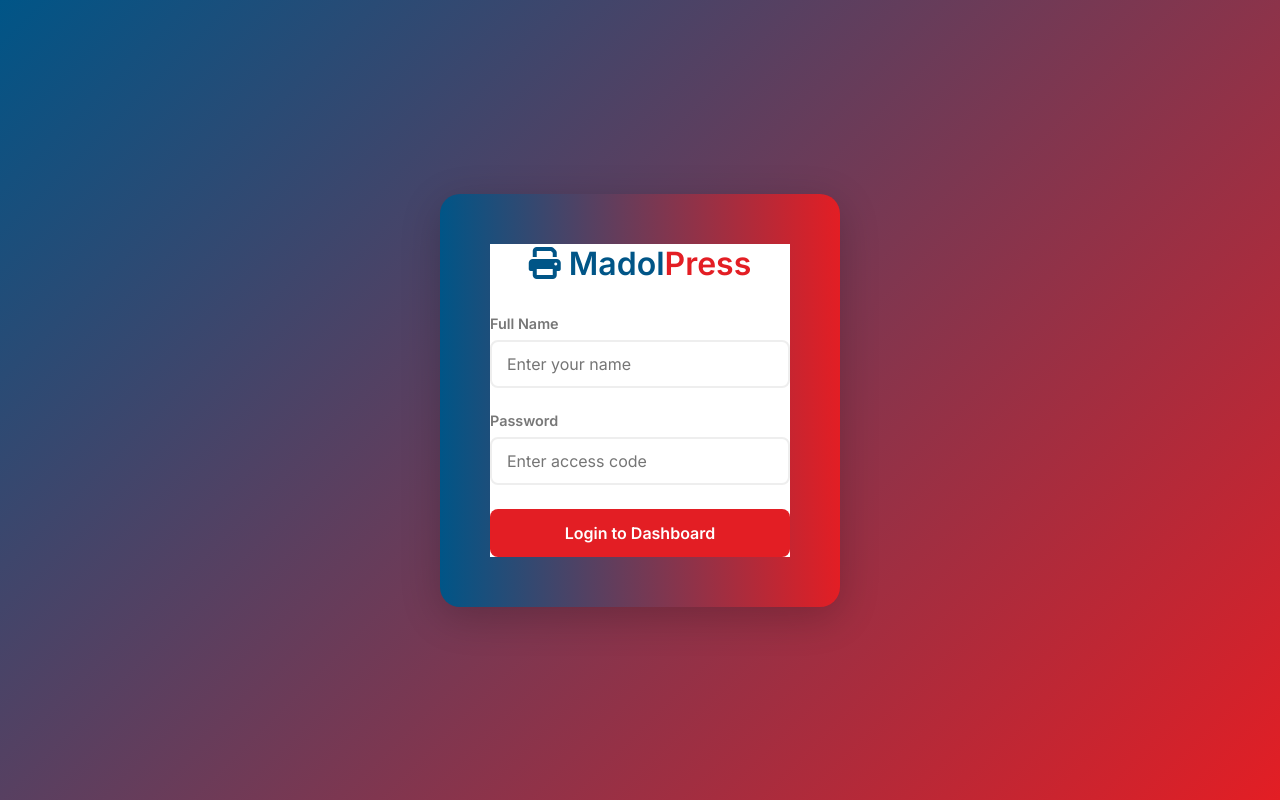
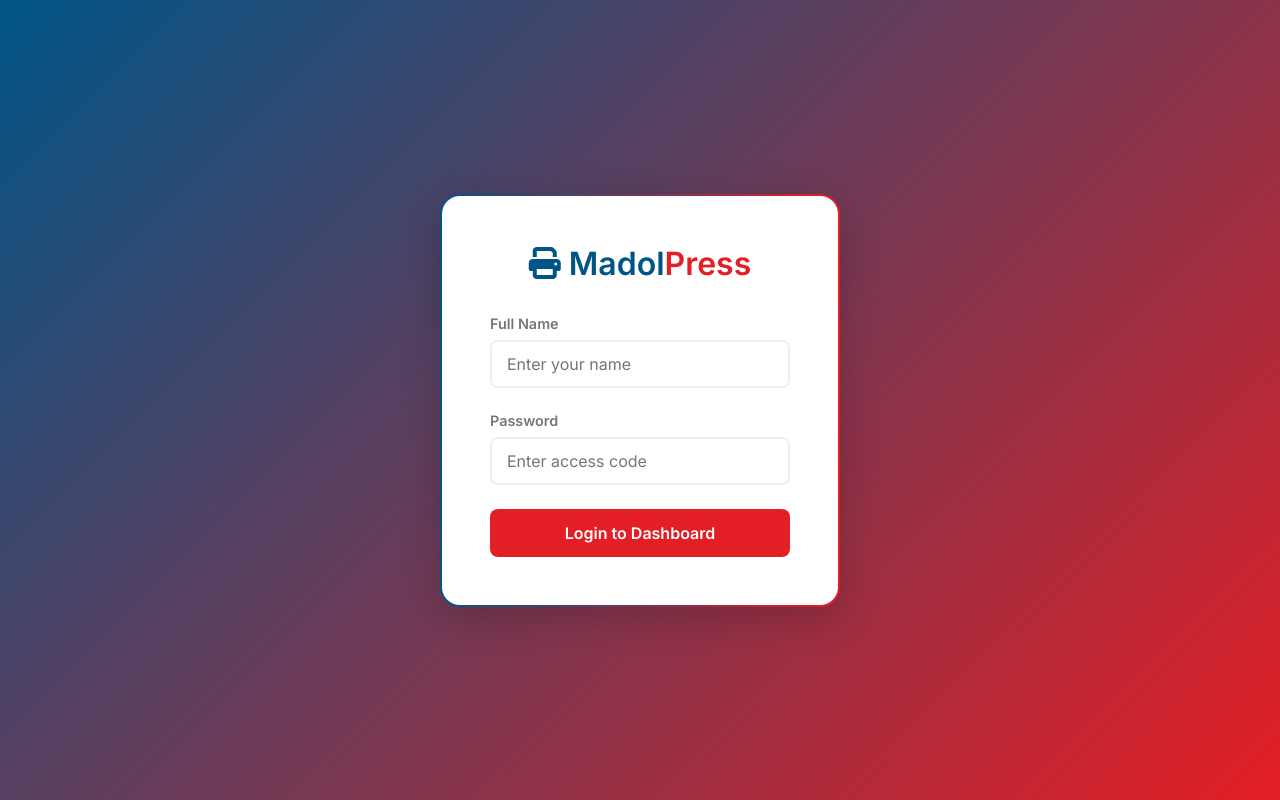
Before and after one commit to danokolojnr-commits/MADOL-PRESS, a PHP site: page /admin.html in a window 1280 px wide. Run offline with PHP 8.4, Linux system fonts and the light colour scheme.

Commit message:
Fix admin login border clipping

```diff
--- a/css/admin.css
+++ b/css/admin.css
@@ -47,7 +47,7 @@ body {
     background-image: linear-gradient(white, white),
         linear-gradient(to right, var(--primary-blue), var(--primary-red));
     background-origin: border-box;
-    background-clip: content-box, border-box;
+    background-clip: padding-box, border-box;
 }
 
 .auth-logo {
```
